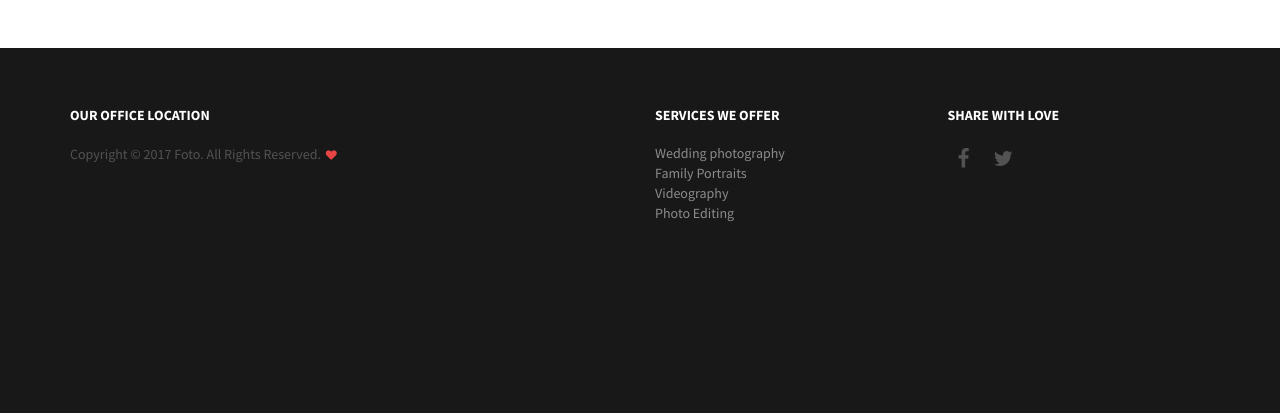
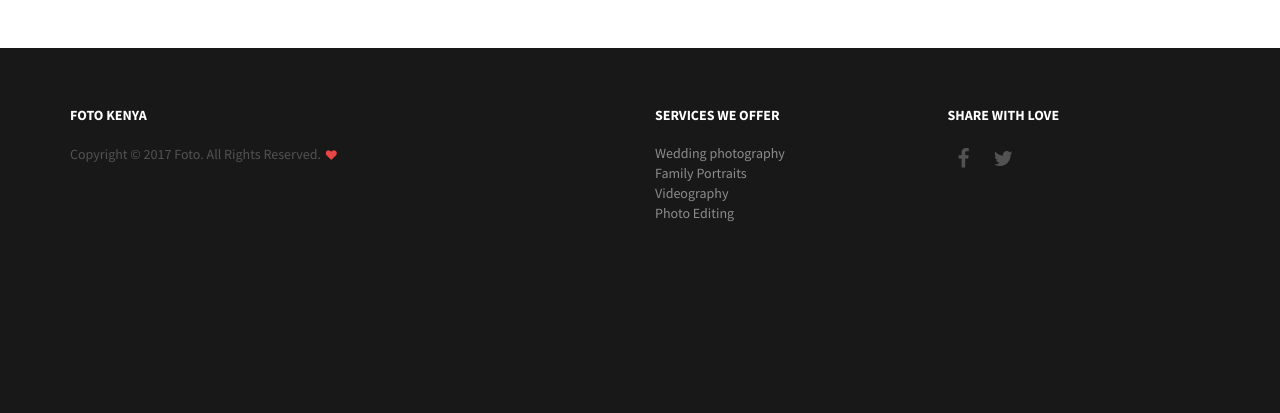
Before and after one commit to kirigokaranja/Photography, a PHP site: page / in a window 1280 px wide. Shown: the part 2687-3100 px from the top of the page. Run offline with PHP 8.4, Linux system fonts and the light colour scheme; some libraries are stand-ins or nearby versions; some web fonts are replaced.

Commit message:
css githinji

```diff
--- a/index.php
+++ b/index.php
@@ -271,7 +271,7 @@
     <div class="container">
       <div class="row">
         <div class="footer-col col-md-6">
-          <h5>Our Office Location</h5>
+          <h5>Foto Kenya</h5>
           <p>Copyright © 2017 Foto. All Rights Reserved. <i class="fa fa-heart pulse"></i></p>
         </div>
         <div class="footer-col col-md-3">
```
